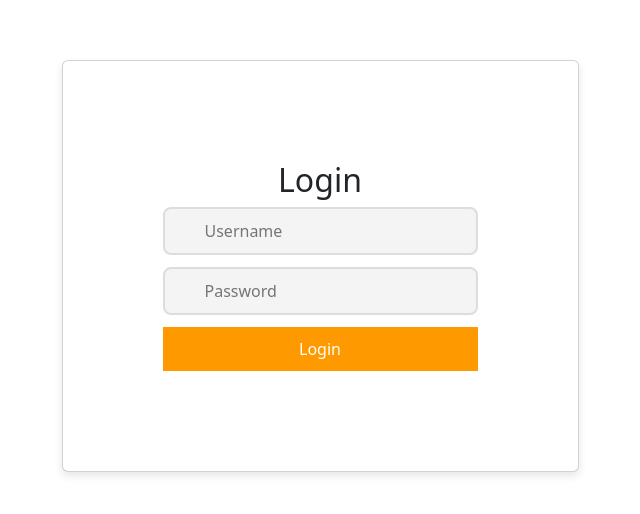
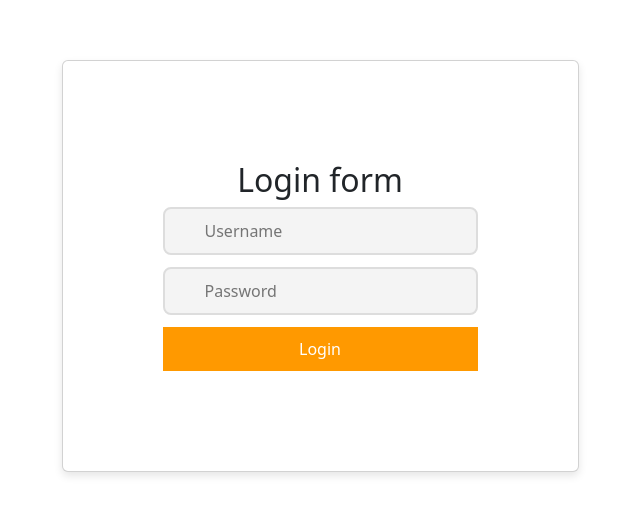
Before and after one commit to arsalan7only/new-notification, a React (Create React App) app: page / in a window 1280 px wide. Shown: the part 134-648 px from the top of the page, without its empty margins (320-960 px from the left). Built offline with nearby package versions, Linux system fonts and the light colour scheme.

Commit message:
Arsalan : test user

```diff
--- a/public/sw.js
+++ b/public/sw.js
@@ -5,7 +5,7 @@ self.addEventListener("install", (event) => {
         "/",
         "/index.html",
         "/manifest.json",
-        "/static/js/bundle.js",
+        // "/static/js/bundle.js",
         // Add other assets as needed
       ]);
     })
--- a/src/App.js
+++ b/src/App.js
@@ -86,7 +86,7 @@ const App = () => {
       {!isLoggedIn ? (
         <div class="container">
           <div class="card">
-            <h2>Login</h2>
+            <h2>Login form</h2>
             <form>
               <input
                 type="text"
--- a/src/index.js
+++ b/src/index.js
@@ -4,6 +4,8 @@ import "./index.css";
 import App from "./App";
 import reportWebVitals from "./reportWebVitals";
 import swDev from "./swDev";
+// import registerServiceWorker from "./registerServiceWorker";
+import * as serviceWorker from "./serviceWorker";
 import "bootstrap/dist/css/bootstrap.min.css";
 
 const root = ReactDOM.createRoot(document.getElementById("root"));
@@ -17,4 +19,5 @@ root.render(
 // to log results (for example: reportWebVitals(console.log))
 // or send to an analytics endpoint. Learn more: https://bit.ly/CRA-vitals
 reportWebVitals();
-swDev();
+// swDev();
+serviceWorker.register();
```
